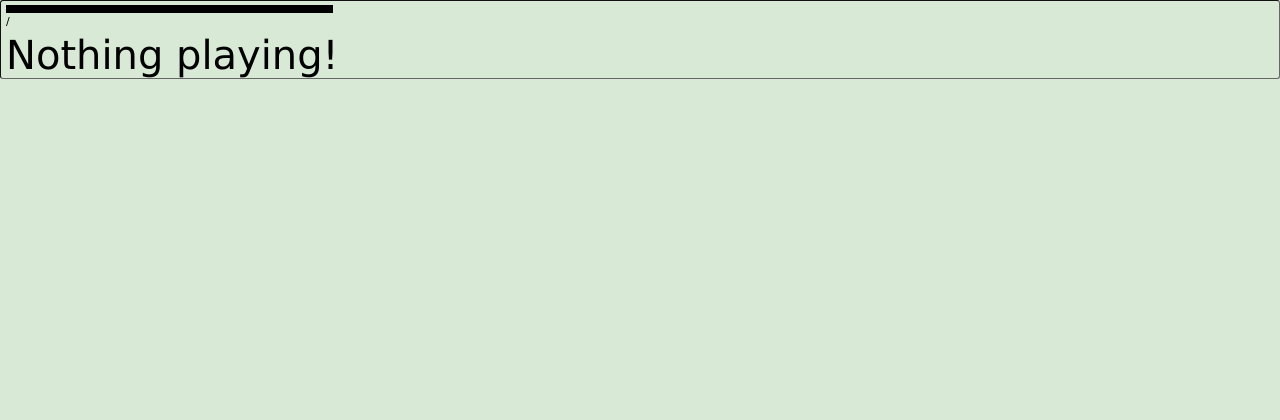
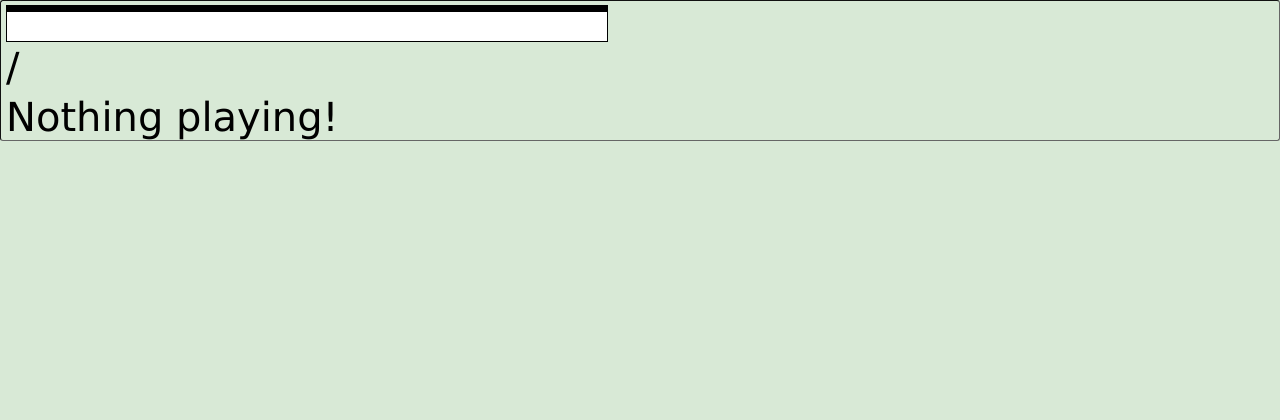
Before and after one commit to ScuttleSE/gbsfm_web, a Django app: template playlist/templates/carplay.html in a window 1280 px wide. Shown: the top 420 px of the page. Run offline with Django 3.2, Linux system fonts and the light colour scheme; the template is opened without the code that fills it, so the values that code supplies are empty; parts of the project's set-up code (start-up, migrations or seed data) failed here and were passed over; some libraries are stand-ins or nearby versions.

Commit message:
css fuckery

```diff
--- a/playlist/images/style.css
+++ b/playlist/images/style.css
@@ -299,11 +299,23 @@ div#progbarbox {
   font-size:11px;
   display:block;
 }
+div#carplayprogbarbox {
+  margin:4px 5px 0px 5px;
+  font-size:40px;
+  display:block;
+}
 div#progtube {
   width:325px;
   border:1px solid black;
   background-color:#FFF;
   height:6px;
+  margin-bottom:2px;
+}
+div#carplayprogtube {
+  width:600px;
+  border:1px solid black;
+  background-color:#FFF;
+  height:35px;
   margin-bottom:2px;
 }
 div#progbar {
--- a/playlist/templates/carplay.html
+++ b/playlist/templates/carplay.html
@@ -415,8 +415,8 @@ $(document).ready(function(){
       </div>-->
       <div id="carplay">
 
-        <div id="progbarbox">
-          <div id="progtube">
+        <div id="carplayprogbarbox">
+          <div id="carplayprogtube">
             <div style="width:{{song_progress}}%;" id="progbar"></div>
           </div>
           <span id="songPosition">{{song_position}}</span>/<span id="songLength">{{song_length}}</span>
```
